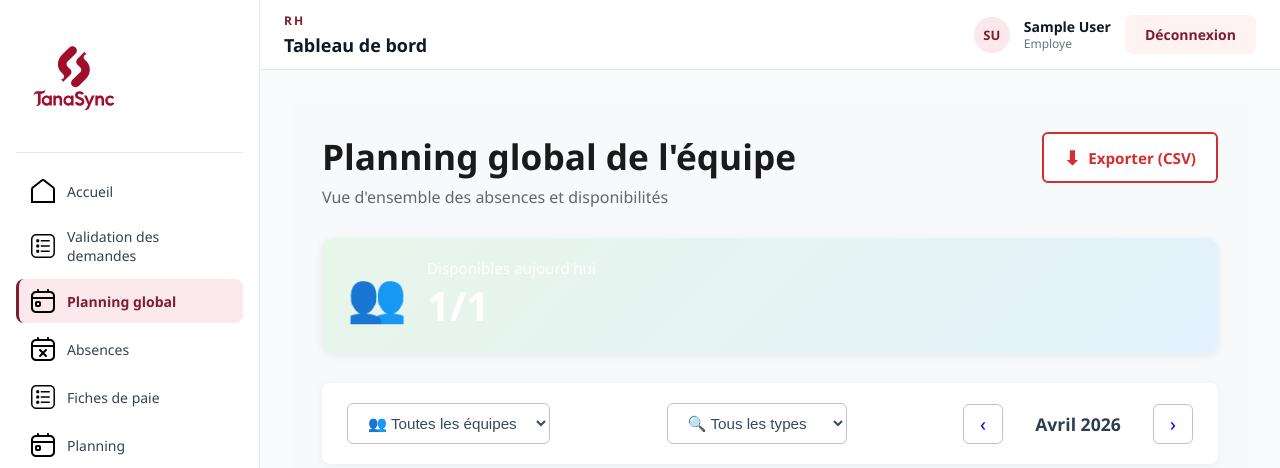
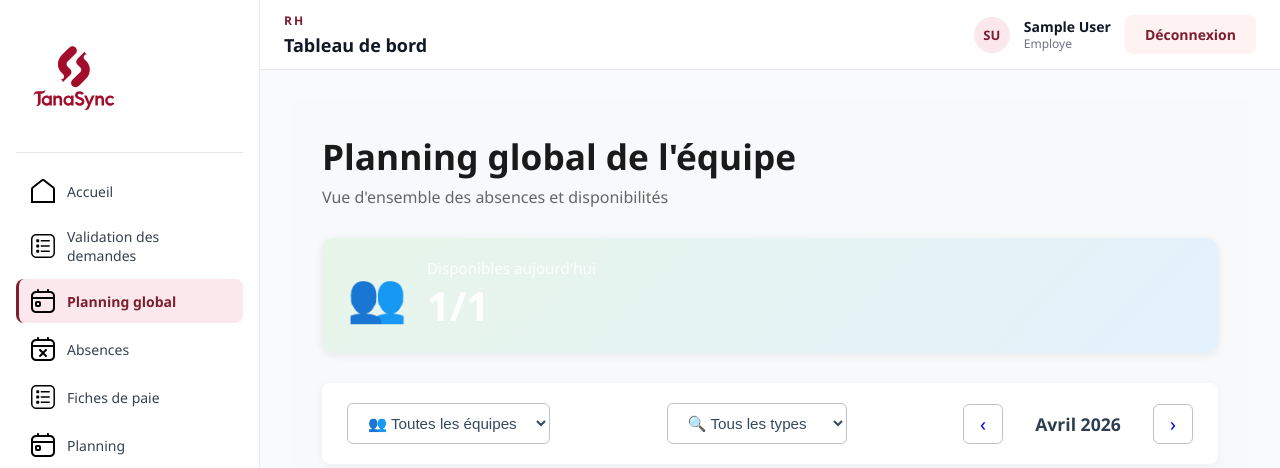
Before and after one commit to nicolasfno/TanaSync, a Django app: page /rh/planning-global/ in a window 1280 px wide. Shown: the top 468 px of the page. Run offline with Django 5.2, Linux system fonts and the light colour scheme; the visitor is signed in with stand-in values (Sample User, id 1); data comes from the database, SQL or seed files in the repository; data that the repository does not hold is empty.

Commit message:
retrait exportation csv

```diff
--- a/rh/templates/rh/planning_global.html
+++ b/rh/templates/rh/planning_global.html
@@ -22,10 +22,6 @@
                 <h1>Planning global de l'équipe</h1>
                 <p>Vue d'ensemble des absences et disponibilités</p>
             </div>
-            <a href="{% url 'export_planning_csv' %}?month={{ current_month }}&year={{ year }}&team={{ selected_team }}&type={{ selected_type }}"
-               class="export-btn" style="text-decoration:none;">
-                <span class="download-icon">⬇</span> Exporter (CSV)
-            </a>
         </div>
 
         <!-- Disponibilité Summary -->
--- a/rh/urls.py
+++ b/rh/urls.py
@@ -6,7 +6,6 @@ urlpatterns = [
     path('equipe/', views.vue_equipe, name='vue_equipe'),
     path('validation-demandes/', views.validation_demandes, name='validation_demandes'),
     path('planning-global/', views.planning_global, name='planning_global'),
-    path('planning-global/export/', views.export_planning_csv, name='export_planning_csv'),
     path('absences/', views.absences_rh, name='absences_rh'),
     path('absences/annuler/<int:id>/', views.rh_annuler_conge, name='rh_annuler_conge'),
     path('fiches-paie/', views.fiches_de_paie_rh, name='fiches_de_paie_rh'),
--- a/rh/views.py
+++ b/rh/views.py
@@ -7,7 +7,6 @@ from django.http import JsonResponse, HttpResponse, FileResponse
 import os
 from django.views.decorators.csrf import csrf_exempt
 import json
-import csv
 from .utils import create_file
 from django.contrib.auth.decorators import login_required, user_passes_test
 from datetime import datetime, timedelta
@@ -646,30 +645,6 @@ def planning_global(request):
     return render(request, "rh/planning_global.html", data)
 
 
-@login_required
-@user_passes_test(is_hr)
-def export_planning_csv(request):
-    month = int(request.GET.get('month', datetime.now().month))
-    year = int(request.GET.get('year', datetime.now().year))
-    team = request.GET.get('team', 'all')
-    absence_type = request.GET.get('type', 'all')
-
-    data = _get_planning_data(year, month, team=team, absence_type=absence_type)
-
-    response = HttpResponse(content_type='text/csv; charset=utf-8')
-    response['Content-Disposition'] = f'attachment; filename="planning_{month}_{year}.csv"'
-    response.write('﻿')  # BOM pour Excel
-
-    writer = csv.writer(response)
-    writer.writerow(['Employé', 'Rôle'] + [f'Jour {d}' for d in range(1, data['days_in_month'] + 1)])
-
-    for employee in data['employees']:
-        row = [employee['name'], employee['role']]
-        for day_data in employee['days_data']:
-            row.append(day_data['label'] if day_data['has_absence'] else '')
-        writer.writerow(row)
-
-    return response
 
 
 # ==================== API ENDPOINTS ====================
```
Also changed, not shown: .claude/settings.local.json (added).
